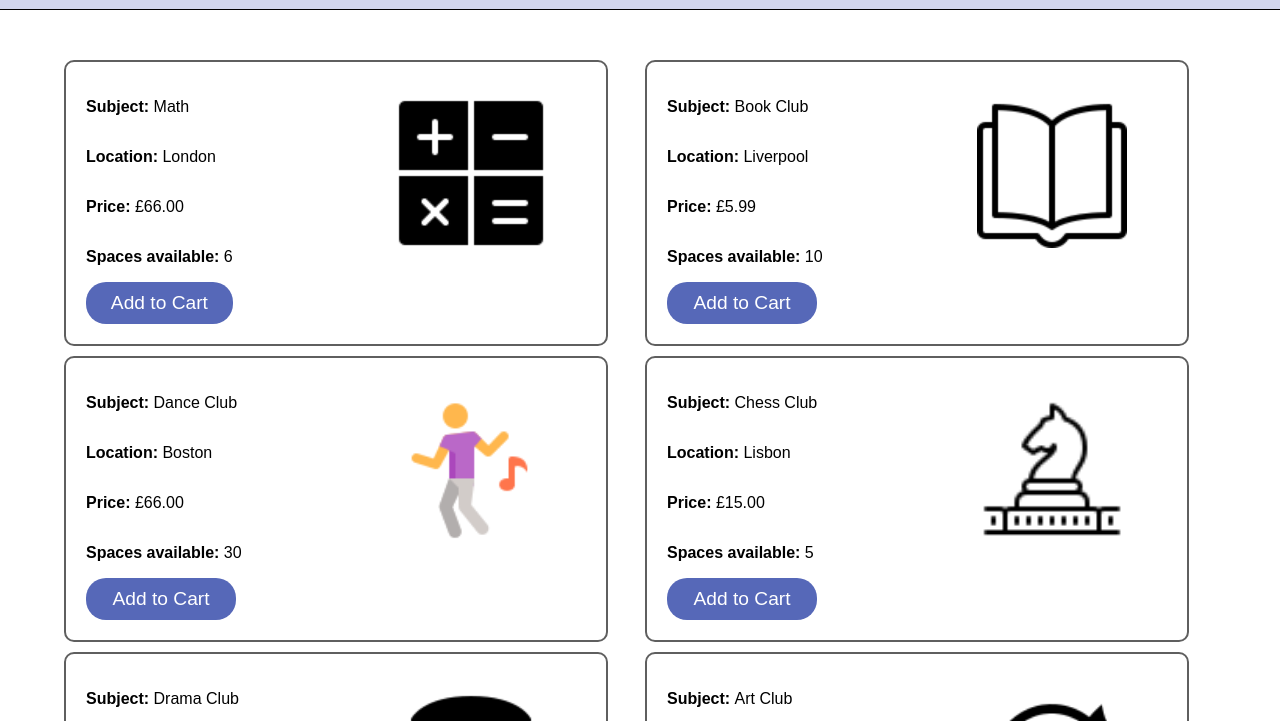
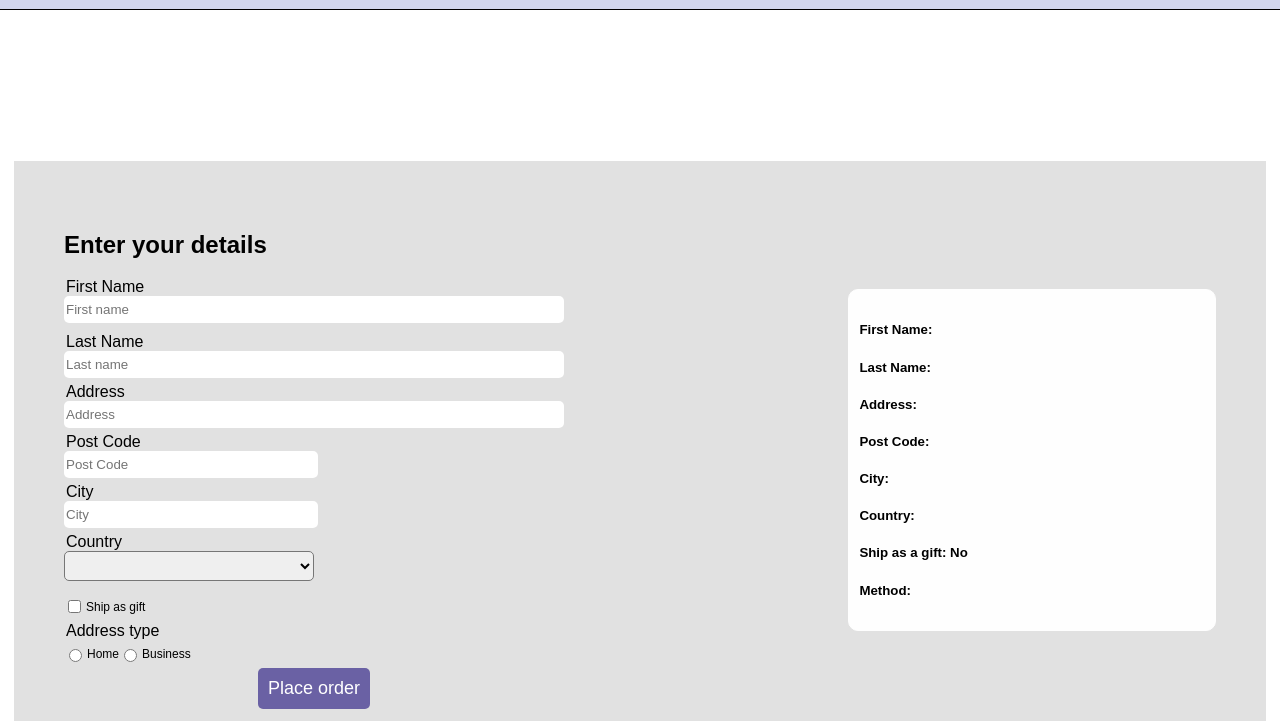
Before and after one commit to Jo-costa/After-School-Website-Frontend, a plain HTML site: page index.html in a window 1280 px wide. Shown: the part 79-800 px from the top of the page. Drawn offline with nearby package versions, Linux system fonts and the light colour scheme; a web font is replaced by a local one.

Commit message:
display countries within the select tag

```diff
--- a/index.html
+++ b/index.html
@@ -16,14 +16,22 @@
     <div id="app">
         <nav>
             <h1 v-text="sitename"></h1>
-            <button class="checkout" v-if="cartItemCount > 0" @click="showCheckOut"><span class="qty">{{cartItemCount}}</span>
+            <button class="checkout" v-if="cartItemCount > 0" @click="showCheckOut">
+                <span class="qty">{{cartItemCount}}</span>
                 <i class="fa-solid fa-cart-shopping"></i>
                 Checkout
             </button>
+            <!-- <button class="checkout" v-if="showProduct == false" @click="showCheckOut">
+                <i class="fa-solid fa-cart-shopping"></i>
+                Product
+            </button> -->
             <button class="checkout-disabled" disabled="disabled" v-else>
+                <span class="qty">{{cartItemCount}}</span>
                 <i class="fa-solid fa-cart-shopping"></i>
                 Checkout
             </button>
+
+
         </nav>
         <main>
             <div class="container" v-if="showProduct">
@@ -52,34 +60,79 @@
             </div>
             <div class="checkout-page" v-else>
                 <div class="details-container">
+
+                    <div class="user-details">
                         <h2>Enter your details</h2>
-                    <div class="first-name">
+                        <div class="first-name-container">
                             <label for="first-name">First Name</label>
-                        <input type="text" name="first_name" placeholder="First name">
+                            <input type="text" v-model="order.firstName" name="first_name" placeholder="First name">
                         </div>
-                    <div class="last-name">
+                        <div class="last-name-container">
                             <label for="last-name">Last Name</label>
-                        <input type="text" name="last_name" placeholder="Last name">
+                            <input type="text" v-model="order.lastName" name="last_name" placeholder="Last name">
                         </div>
-                    <div class="address">
+                        <div class="address-container">
                             <label for="address">Address</label>
-                        <input type="text" class="address" name="address" id="address" placeholder="Address">
+                            <input type="text" v-model="order.address" class="address" name="address" id="address"
+                                placeholder="Address">
                         </div>
-                    <div class="postcode">
+                        <div class="postcode-container">
                             <label for="postcode">Post Code</label>
-                        <input type="text" class="postcode" name="postcode" id="postcode" placeholder="Post Code">
+                            <input type="text" v-model="order.postCode" class="postcode" name="postcode" id="postcode"
+                                placeholder="Post Code">
                         </div>
-                    <div class="city">
+                        <div class="city-container">
                             <label for="city">City</label>
-                        <input type="text" class="city" name="city" id="city" placeholder="City">
+                            <input type="text" v-model="order.city" class="city" name="city" id="city"
+                                placeholder="City">
                         </div>
-                    <div class="selectCounttry">
+                        <div class="selectCountry-container">
+
                             <label for="country">Country</label>
-                        <select class="country" name="country" id="">
-                            <option value="uk">United kingdom</option>
+                            <select v-model="order.country" class="country" name="country" id="country">
+                                <option disabled value="">Country</option>
+                                <option v-for="(country, key) in order.countries" v-bind:value="country">{{ country }}</option>
                             </select>
+
                         </div>
+
+                        <div class="options">
+                            <div class="gift-container">
+                                <input type="checkbox" class="gift" name="gift" id=""
+                                 v-model="order.gift" v-bind:true-value="order.wrapGift"
+                                  v-bind:false-value="order.noWrap">
+                                <label for="gift">Ship as gift</label>
                             </div>
+                            <label for="" >Address type</label>
+
+                            <div class="addres-type">
+                                <input type="radio" name="method" id="" value="Home" v-model="order.method">
+                                <label for="">Home</label>
+
+                                <input type="radio" name="method" id="" value="Business" v-model="order.method">
+                                <label for="">Business</label>
+
+                            </div>
+                            <div class="place-order">
+                                <button>Place order</button>
+                            </div>
+
+
+                        </div>
+
+                    </div>
+
+                    <div class="details-confirmation">
+                        <h5>First Name: {{order.firstName}}</h5>
+                        <h5>Last Name: {{order.lastName}}</h5>
+                        <h5>Address: {{order.address}}</h5>
+                        <h5>Post Code: {{order.postCode}}</h5>
+                        <h5>City: {{order.city}}</h5>
+                        <h5>Country: {{order.country}}</h5>
+                        <h5>Ship as a gift: {{order.gift}}</h5>
+                        <h5>Method: {{order.method}}</h5>
+                    </div>
+
                 </div>
             </div>
 
--- a/script.js
+++ b/script.js
@@ -3,7 +3,7 @@ let webstore = new Vue({
     el: '#app',
     data: {
         sitename: 'After School Club',
-        showProduct: true,
+        showProduct: false,
         products: [{
                 id: 1,
                 subject: "Math",
@@ -64,7 +64,52 @@ let webstore = new Vue({
 
         order: {
             firstName: "",
-            lastName:""
+            lastName:"",
+            address:"",
+            postCode:"",
+            city:"",
+            countries:{
+                AUT:"Austria",
+                BEL:"Belgium",
+                BGR:"Bulgaria",
+                HRV:"Croatia",
+                CYP:"Cyprus",
+                CZE:"Czech Republic",
+                DNK:"Denmark",
+                EST:"Estonia",
+                FIN:"Finland",
+                FRA:"France",
+                DEU:"Germany",
+                GRC:"Greece",
+                HUN:"Hungary",
+                IRL:"Ireland",
+                ITA:"Italy",
+                LVA:"Latvia",
+                LTU:"Lithuania",
+                LUX:"Luxembourg",
+                MLT:"Malta",
+                NLD:"Netherlands",
+                POL:"Poland",
+                PRT:"Portugal",
+                ROU:"Romania",
+                SVK:"Slovakia",
+                SVN:"Slovenia",
+                ESP:"Spain",
+                SWE:"Sweden",
+                GBR:"United Kingdom"
+            },
+
+            states:{
+            AL: 'Alabama',
+            AR: 'Arizona',
+            CA: 'California',
+            NV: 'Nevada',
+            },
+
+            gift:"No",
+            wrapGift: "Yes",
+            noWrap: "No",
+            method:"",
         },
 
         cart: [],
--- a/style.css
+++ b/style.css
@@ -146,19 +146,18 @@ button.checkout{
 }
 
 .details-container {
-    width: 60%;
+    width: 90%;
     margin: auto;
-    height: 70%;
     background-color: rgb(225, 225, 225);
-    /* padding: 20px; */
+    padding-bottom: 100px;
     display: flex;
-    flex-direction: column;
+    flex-direction: row;
     align-items: center;
-
+    justify-content: space-between;
+    padding: 50px;
 }
 
 .details-container input {
-    min-width: 500px;
     height: 25px;
     border-radius: 5px;
     border: none;
@@ -169,53 +168,119 @@ button.checkout{
 
 
 .details-container label {
-
     margin-left: 2px;
 }
 
 
-.first-name {
+.first-name-container {
     display: flex;
     flex-direction: column;
     margin-bottom: 10px;
+    min-width: 500px;
+
 }
-.last-name {
+.last-name-container {
     display: flex;
     flex-direction: column;
     margin-bottom: 5px;
+    min-width: 500px;
+
 }
 
-.address {
+.address-container {
     display: flex;
     flex-direction: column;
     margin-bottom: 5px;
+    width: 500px;
+
 }
 
-.postcode{
+.postcode-container{
     display: flex;
     flex-direction: column;
+    align-items: start;
     margin-bottom: 5px;
+    width: 500px;
+}
+
+.postcode {
+    width: 250px;
+}
+
+.city-container {
+    display: flex;
+    flex-direction: column;
+    align-items: start;
+    margin-bottom: 5px;
+    width: 500px;
 }
 
 .city {
+    width: 250px;
+}
+
+
+.selectCountry-container  {
     display: flex;
     flex-direction: column;
-    margin-bottom: 5px;
-
-}
-.selectCounttry {
-    display: flex;
-    flex-direction: column;
-    min-width: 509px;
-    height: 30px;
-    margin-bottom: 5px;
-
+    width: 500px;
 }
 
-.country  {
+.country {
     font-size: 14px;
     padding: 5px;
     border-radius: 5px;
     outline-color:rgb(86, 104, 184) ;
+    width: 250px;
+}
 
+.class {
+    width: 10px;
+    margin: none;
 }
+
+.options {
+    width: 500px;
+    margin-top: 10px;
+}
+
+.gift-container {
+    display: flex;
+    flex-direction: row;
+    align-items: center;
+    font-size: 12px;
+}
+
+.addres-type {
+    display: flex;
+    flex-direction: row;
+    align-items: center;
+    font-size: 12px;
+}
+
+.place-order {
+    width: 100%;
+    display: flex;
+    justify-content: center;
+}
+
+.place-order button {
+
+    background-color: rgb(106, 97, 164);
+    padding: 10px;
+    border: none;
+    color: #fff;
+    border-radius: 5px;
+    font-size: 18px;
+    cursor: pointer;
+}
+
+
+.details-confirmation {
+    width: 30%;
+    background-color: rgb(254, 254, 254);
+    /* margin-top: 50px; */
+    border: 1px solid rgb(254, 254, 254);
+    padding: 10px;
+    border-radius: 10px;
+}
```
Lines whose indentation alone changed are shown as unchanged.
